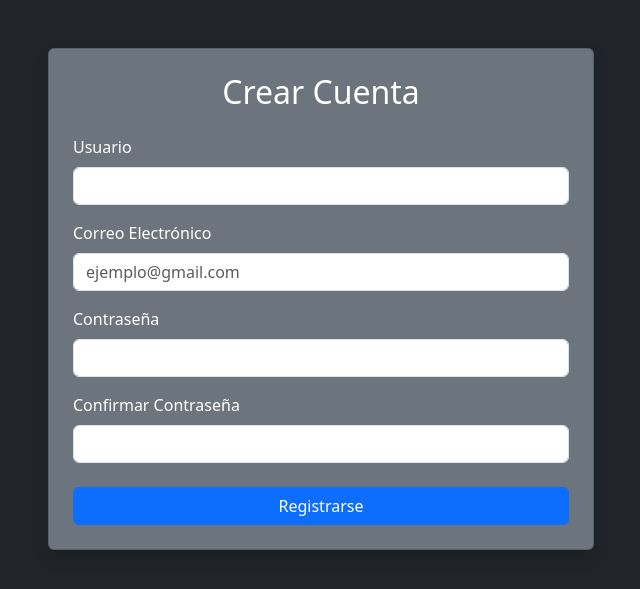
After one commit to ChristianSanchez1810/comunicaciones_invisibles, a Flask app: page /registro in a window 1280 px wide. The commit adds this page. Shown: the top 589 px of the page, without its empty margins (319-959 px from the left). Run offline with Flask 3, Linux system fonts and the light colour scheme.

Commit message:
prueba de bd

```diff
--- a/app.py
+++ b/app.py
@@ -1,16 +1,71 @@
 import os
 from flask import Flask, render_template, request, send_file, flash, redirect, url_for
+from sqlalchemy.exc import IntegrityError
 from werkzeug.utils import secure_filename
+from models import db,User,Role,OperationLog
 
 from core.crypto import AESCipher
 from core.stego import encode, decode
 
 app = Flask(__name__)
+app.config['SQLALCHEMY_DATABASE_URI']='mysql+pymysql://root:@localhost/comunicaciones_seguras'
+app.config['SQLALCHEMY_TRACK_MODIFICATIONS'] = False
+db.init_app(app)
+with app.app_context():
+    db.create_all()
+    print("¡Tablas verificadas/creadas con éxito en MySQL!")
+    if not Role.query.first():
+        rol_free = Role(nombre='Free', max_peso_mb=2, max_operaciones_diarias=5)
+        rol_premium = Role(nombre='Premium', max_peso_mb=10, max_operaciones_diarias=50)
+
+        db.session.add(rol_free)
+        db.session.add(rol_premium)
+        db.session.commit()
+        print("Roles 'Free' y 'Premium' inyectados en la base de datos.")
+
+    if not User.query.filter_by(username='christian').first():
+        admin_user = User(username='christian', email='ariel1810mytroo@gmail.com', role_id=2)
+        admin_user.set_password('Root1234!')
+
+        db.session.add(admin_user)
+        db.session.commit()
+        print("Usuario administrador creado con éxito.")
+
 app.secret_key = "clave_super_secreta_para_sesion"
 
 UPLOAD_FOLDER = 'uploads'
 os.makedirs(UPLOAD_FOLDER, exist_ok=True)
 app.config['UPLOAD_FOLDER'] = UPLOAD_FOLDER
+
+@app.route('/registro', methods=['GET', 'POST'])
+def registro():
+    if request.method == 'POST':
+        username = request.form.get('username')
+        email = request.form.get('email')
+        password = request.form.get('password')
+        confirm_password = request.form.get('confirm_password')
+        if password != confirm_password:
+            flash('Las contraseñas no coinciden.', 'danger')
+            return redirect(url_for('registro'))
+
+        try:
+            rol_gratuito = Role.query.filter_by(nombre='Free').first()
+            nuevo_usuario = User(username=username, email=email, role_id=rol_gratuito.id)
+            nuevo_usuario.set_password(password)
+            db.session.add(nuevo_usuario)
+            db.session.commit()
+
+            flash('¡Registro exitoso! Ya puedes iniciar sesión.', 'success')
+            return redirect(url_for('registro'))
+
+        except ValueError as e:
+            db.session.rollback()
+            flash(str(e), 'warning')
+
+        except IntegrityError:
+            db.session.rollback()
+            flash('El nombre de usuario o correo ya están registrados.', 'danger')
+    return render_template('registro.html')
 
 @app.route('/', methods=['GET', 'POST'])
 def index():
--- /dev/null
+++ b/templates/registro.html
@@ -0,0 +1,59 @@
+<!DOCTYPE html>
+<html lang="es">
+<head>
+    <meta charset="UTF-8">
+    <meta name="viewport" content="width=device-width, initial-width=1.0">
+    <title>Registro - Comunicaciones Seguras</title>
+    <link href="https://cdn.jsdelivr.net/npm/bootstrap@5.3.0/dist/css/bootstrap.min.css" rel="stylesheet">
+</head>
+<body class="bg-dark text-light">
+
+<div class="container mt-5">
+    <div class="row justify-content-center">
+        <div class="col-md-6">
+            <div class="card bg-secondary text-white shadow">
+                <div class="card-body p-4">
+                    <h2 class="text-center mb-4">Crear Cuenta</h2>
+
+                    {% with messages = get_flashed_messages(with_categories=true) %}
+                        {% if messages %}
+                            {% for category, message in messages %}
+                                <div class="alert alert-{{ category }} alert-dismissible fade show" role="alert">
+                                    {{ message }}
+                                    <button type="button" class="btn-close" data-bs-dismiss="alert" aria-label="Close"></button>
+                                </div>
+                            {% endfor %}
+                        {% endif %}
+                    {% endwith %}
+
+                    <form method="POST" action="/registro">
+                        <div class="mb-3">
+                            <label for="username" class="form-label">Usuario</label>
+                            <input type="text" class="form-control" id="username" name="username" required>
+                        </div>
+                        <div class="mb-3">
+                            <label for="email" class="form-label">Correo Electrónico</label>
+                            <input type="email" class="form-control" id="email" name="email" placeholder="ejemplo@gmail.com" required>
+                        </div>
+                        <div class="mb-3">
+                            <label for="password" class="form-label">Contraseña</label>
+                            <input type="password" class="form-control" id="password" name="password" required>
+                        </div>
+                        <div class="mb-4">
+                            <label for="confirm_password" class="form-label">Confirmar Contraseña</label>
+                            <input type="password" class="form-control" id="confirm_password" name="confirm_password" required>
+                        </div>
+                        <div class="d-grid">
+                            <button type="submit" class="btn btn-primary">Registrarse</button>
+                        </div>
+                    </form>
+
+                </div>
+            </div>
+        </div>
+    </div>
+</div>
+
+<script src="https://cdn.jsdelivr.net/npm/bootstrap@5.3.0/dist/js/bootstrap.bundle.min.js"></script>
+</body>
+</html>
--- a/templates/result.html
+++ b/templates/result.html
@@ -7,13 +7,13 @@
     <style>
         body { background-color: #121212; color: #fff; display: flex; align-items: center; justify-content: center; height: 100vh; }
         .result-box { background-color: #1e1e1e; border: 1px solid #28a745; padding: 40px; border-radius: 10px; max-width: 600px; width: 100%; text-align: center; }
-        .secret-text { color: #28a745; font-family: 'Courier New', monospace; font-size: 1.5rem; word-wrap: break-word; }
+        .secret-text { color: black; font-family: 'Courier New', monospace; font-size: 1.5rem; word-wrap: break-word; }
     </style>
 </head>
 <body>
 
     <div class="result-box shadow-lg">
-        <h2 class="mb-4">🔓 ¡Mensaje Descifrado!</h2>
+        <h2 class="mb-4">¡Mensaje Descifrado!</h2>
 
         <div class="alert alert-dark">
             <p class="mb-0 text-muted">El contenido oculto es:</p>
```
Also changed, not shown: models.py (added, +52 -0 lines).
